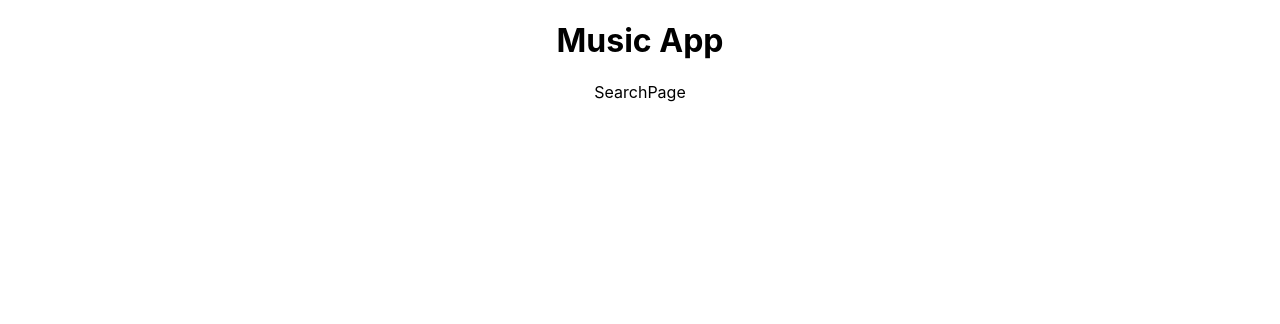
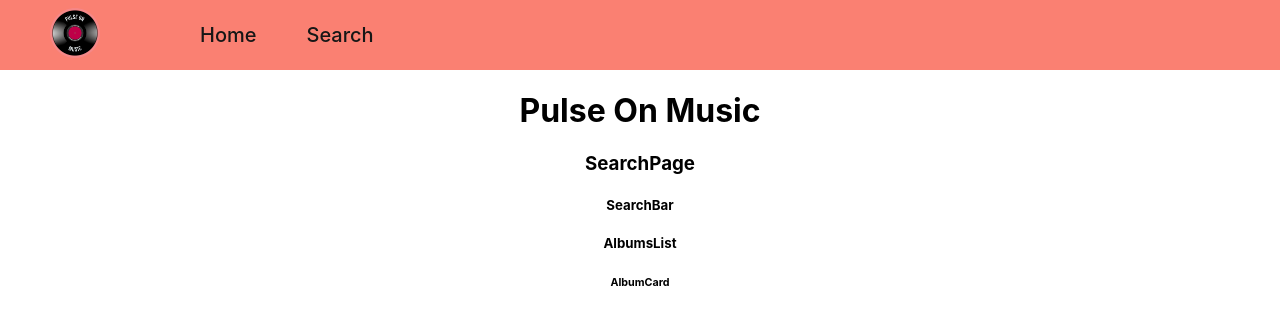
Before and after one commit to aylingyoren/top100albums, a React (Create React App) app: page /search in a window 1280 px wide. Shown: the top 324 px of the page. Built offline with nearby package versions, Linux system fonts and the light colour scheme.

Commit message:
feat: add navbar n routing

```diff
--- a/src/components/AlbumCard/AlbumCard.js
+++ b/src/components/AlbumCard/AlbumCard.js
@@ -1,7 +1,7 @@
 import React from "react";
 
 function AlbumCard() {
-  return <div>AlbumCard</div>;
+  return <h6>AlbumCard</h6>;
 }
 
 export default AlbumCard;
--- /dev/null
+++ b/src/components/AlbumsList/AlbumsList.js
@@ -0,0 +1,13 @@
+import React from "react";
+import AlbumCard from "../AlbumCard/AlbumCard";
+
+function AlbumsList() {
+  return (
+    <>
+      <h5>AlbumsList</h5>
+      <AlbumCard />
+    </>
+  );
+}
+
+export default AlbumsList;
--- a/src/components/App/App.js
+++ b/src/components/App/App.js
@@ -1,12 +1,14 @@
 import { Routes, Route, Link } from "react-router-dom";
 import HomePage from "../HomePage/HomePage";
+import NavBar from "../NavBar/NavBar";
 import SearchPage from "../SearchPage/SearchPage";
 import "./App.css";
 
 function App() {
   return (
     <div className="App">
-      <h1>Music App</h1>
+      <NavBar />
+      <h1>Pulse On Music</h1>
       <Routes>
         <Route path="/" element={<HomePage />} />
         <Route path="search" element={<SearchPage />} />
--- /dev/null
+++ b/src/components/NavBar/NavBar.css
@@ -0,0 +1,24 @@
+.navbar {
+  padding-left: 50px;
+  height: 70px;
+  display: flex;
+  justify-content: flex-start;
+  gap: 50px;
+  align-items: center;
+  background-color: #fa8072;
+  font-size: 20px;
+  font-weight: 500;
+}
+
+.navbar__link:hover {
+  color: #e6dede;
+}
+
+.navbar__logo {
+  width: 50px;
+  margin-right: 50px;
+}
+
+.navbar__logo:hover {
+  outline: 1px solid #e6dede;
+}
--- a/src/components/NavBar/NavBar.js
+++ b/src/components/NavBar/NavBar.js
@@ -1,7 +1,22 @@
 import React from "react";
+import { Link } from "react-router-dom";
+import Logo from "./../../assets/img/ailin_designed_logo.png";
+import "./NavBar.css";
 
 function NavBar() {
-  return <div>NavBar</div>;
+  return (
+    <div className="navbar">
+      <Link to="/">
+        <img src={Logo} className="navbar__logo" />
+      </Link>
+      <Link to="/">
+        <div className="navbar__link">Home</div>
+      </Link>
+      <Link to="search">
+        <div className="navbar__link">Search</div>
+      </Link>
+    </div>
+  );
 }
 
 export default NavBar;
--- a/src/components/SearchBar/SearchBar.js
+++ b/src/components/SearchBar/SearchBar.js
@@ -1,7 +1,7 @@
 import React from "react";
 
 function SearchBar() {
-  return <div>SearchBar</div>;
+  return <h5>SearchBar</h5>;
 }
 
 export default SearchBar;
--- a/src/components/SearchPage/SearchPage.js
+++ b/src/components/SearchPage/SearchPage.js
@@ -1,7 +1,15 @@
 import React from "react";
+import AlbumsList from "../AlbumsList/AlbumsList";
+import SearchBar from "../SearchBar/SearchBar";
 
 function SearchPage() {
-  return <div>SearchPage</div>;
+  return (
+    <>
+      <h3>SearchPage</h3>
+      <SearchBar />
+      <AlbumsList />
+    </>
+  );
 }
 
 export default SearchPage;
--- a/src/index.css
+++ b/src/index.css
@@ -1,13 +1,18 @@
 body {
   margin: 0;
-  font-family: -apple-system, BlinkMacSystemFont, 'Segoe UI', 'Roboto', 'Oxygen',
-    'Ubuntu', 'Cantarell', 'Fira Sans', 'Droid Sans', 'Helvetica Neue',
+  font-family: -apple-system, BlinkMacSystemFont, "Segoe UI", "Roboto", "Oxygen",
+    "Ubuntu", "Cantarell", "Fira Sans", "Droid Sans", "Helvetica Neue",
     sans-serif;
   -webkit-font-smoothing: antialiased;
   -moz-osx-font-smoothing: grayscale;
 }
 
 code {
-  font-family: source-code-pro, Menlo, Monaco, Consolas, 'Courier New',
+  font-family: source-code-pro, Menlo, Monaco, Consolas, "Courier New",
     monospace;
 }
+
+a {
+  text-decoration: none;
+  color: #161616;
+}
```
Also changed, not shown: src/components/AlbumsList/AlbumList.js (deleted, +0 -7 lines), src/assets/img/ailin_designed_logo.png (added).
